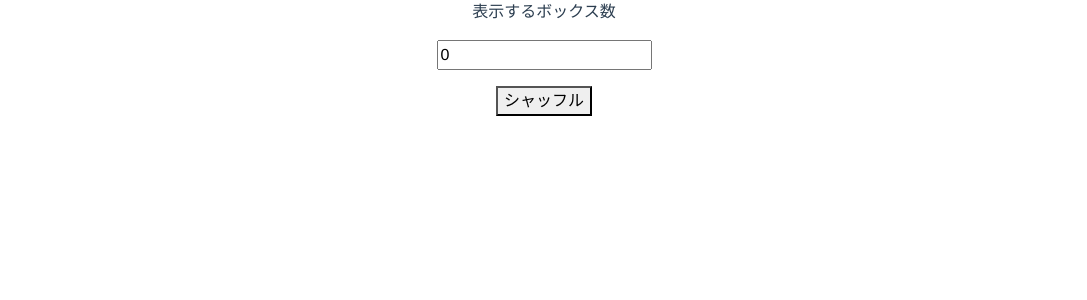
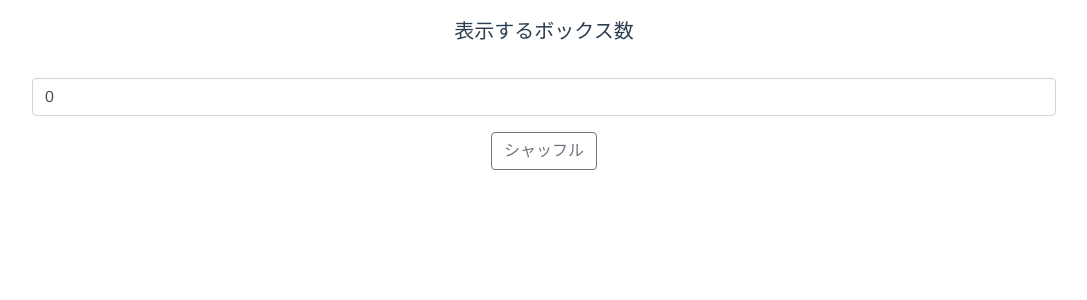
Before and after one commit to rockhopper-penguin/sequencing, a Vue app: page / in a window 1280 px wide. Shown: the top 300 px of the page, without its empty margins (96-1183 px from the left). Built offline with nearby package versions, Linux system fonts and the light colour scheme.

Commit message:
スタイル追加

```diff
--- a/src/components/Sequencing.vue
+++ b/src/components/Sequencing.vue
@@ -1,20 +1,30 @@
 <template>
   <div>
-    <div class="input_box">
+    <div class="sequencing">
       <div>
-        <p>表示するボックス数</p>
+        <p class="lead p-3">表示するボックス数</p>
         <p>
-          <input type="number" v-model.number="numberOfBoxes" min="0" @change="deleteElement" />
+          <b-form-input
+            class="input_numbers"
+            type="number"
+            v-model.number="numberOfBoxes"
+            min="0"
+            @change="deleteElement"
+          />
         </p>
       </div>
-      <div v-for="item in numberOfBoxes" :key="item">
-        <input type="text" v-model="saveNames[item - 1]" />
+      <div class="input_namaes" v-for="item in numberOfBoxes" :key="item">
+        <b-form-input type="text" v-model="saveNames[item - 1]" />
       </div>
-      <div>
+      <div class="m-2">
         <p>
-          <button @click="shuffle">シャッフル</button>
+          <b-button variant="outline-secondary" @click="shuffle"
+            >シャッフル</b-button
+          >
         </p>
-        <p v-for="item in shuffleNames" :key="item">{{ item }}</p>
+        <p class="lead p-3" v-for="item in shuffleNames" :key="item">
+          {{ item }}
+        </p>
       </div>
     </div>
   </div>
@@ -54,4 +64,13 @@ export default class Sequencing extends Vue {
 </script>
 
 <style>
+.sequencing {
+  width: 80%;
+  margin: auto;
+}
+
+.input_numbers,
+.input_namaes {
+  padding: 10px;
+}
 </style>
```
